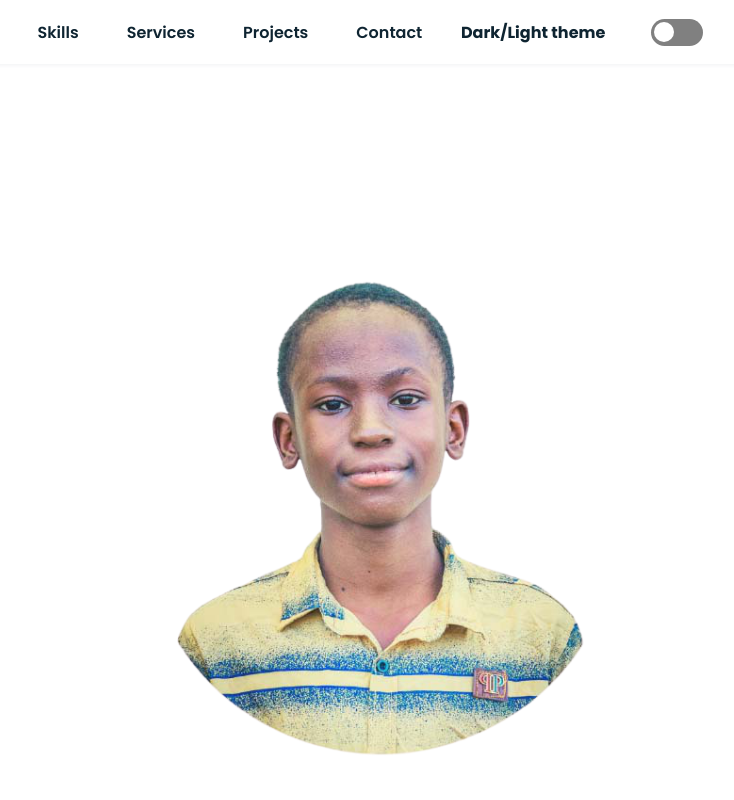
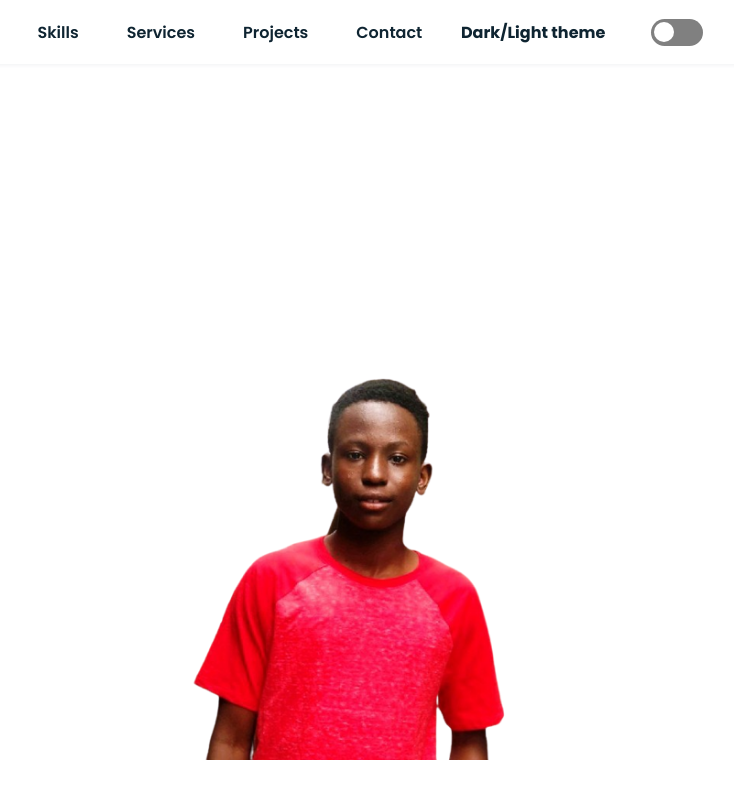
Before and after one commit to lil-dev13/My-portfolio, a plain HTML site: page index.html in a window 1280 px wide. Shown: the top 800 px of the page, 449-1183 px from the left. Drawn offline with nearby package versions, Linux system fonts and the light colour scheme.

Commit message:
change picture

```diff
--- a/index.html
+++ b/index.html
@@ -65,7 +65,7 @@
             </div>
 
             <div class="home__img">
-                <img src="./img/segun3-removebg-preview.png" alt="" width= "500px">
+                <img src="./img/me-removebg-preview.png" alt="" width= "500px">
             </div>
 
         </section>
```
Also changed, not shown: img/me-removebg-preview.png (added).
